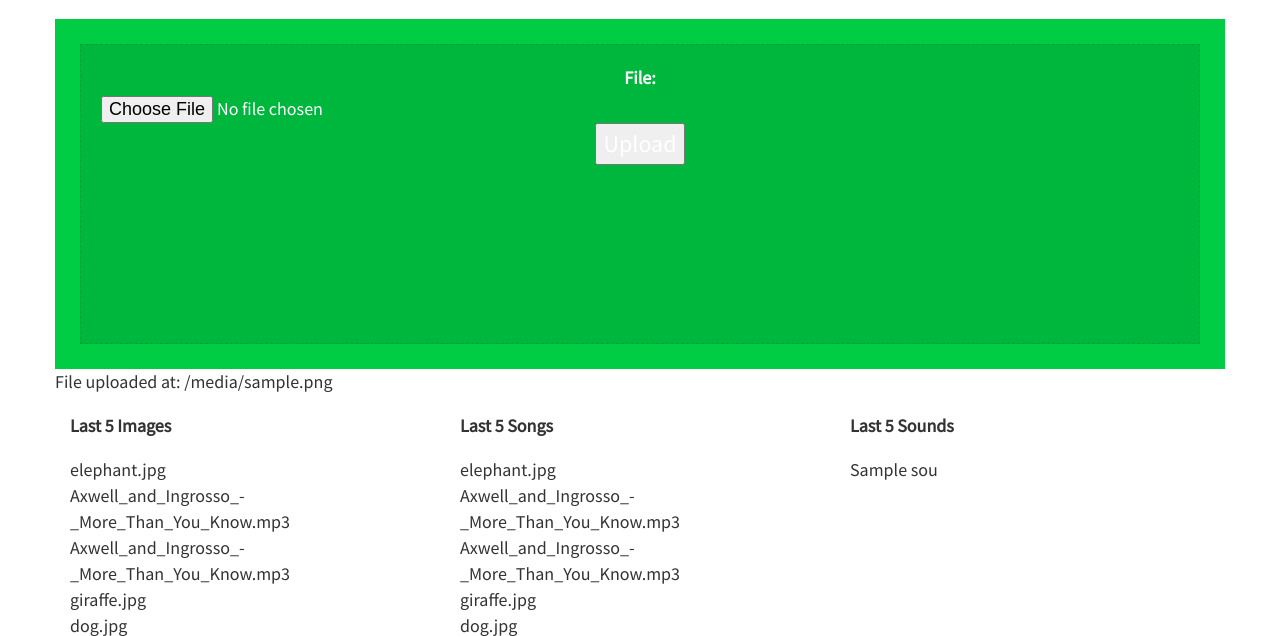
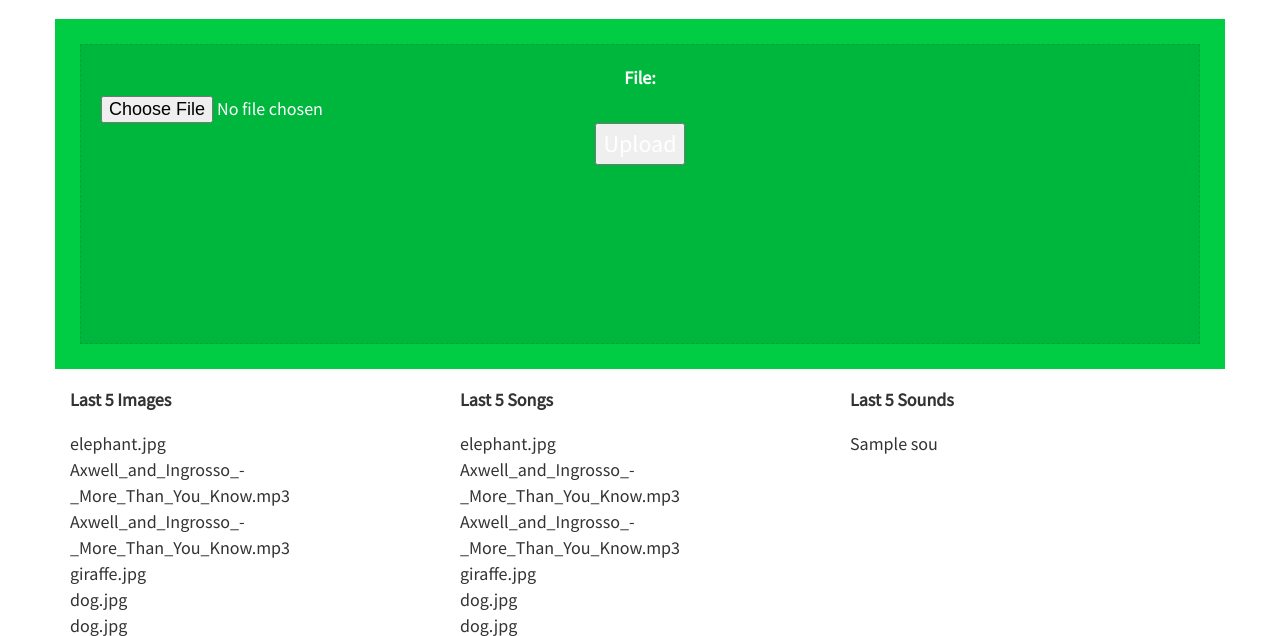
Before and after one commit to Reshait/QRMusical, a Django app: template appQRMusical/templates/upload.html in a window 1280 px wide. Shown: the part 216-852 px from the top of the page. Run offline with Django 3.2, Linux system fonts and the light colour scheme; data comes from the database, SQL or seed files in the repository; both versions use the stored data as it was after the commit; tables that the repository leaves empty hold one stand-in row (values such as "Sample post"); the template is opened without the code that fills it: values that come from a table or form of the project are taken from there, most other values are stand-ins (such as "Sample title", 1, 10 or a date in 2020); some libraries are stand-ins or nearby versions.

Commit message:
minor changes

```diff
--- a/appQRMusical/templates/upload.html
+++ b/appQRMusical/templates/upload.html
@@ -17,10 +17,6 @@
 				</form>
 			</div>
 		</div>
-
-		{% if uploaded_file_url %}
-			<p>File uploaded at: <a href="{{ uploaded_file_url }}">{{ uploaded_file_url }}</a></p>
-		{% endif %}
 
 		<div class="col-sm-4">
 			<h5>Last 5 Images</h5>
--- a/appQRMusical/views.py
+++ b/appQRMusical/views.py
@@ -107,7 +107,7 @@ def upload(request):
 		'form'          : form,
 		'images_list'   : images_list,
 		'songs_list'    : songs_list,
-		'sounds_list'   : sounds_list
+		'sounds_list'   : sounds_list,
 	})
 
 class Item(DetailView):
```
Also changed, not shown: db.sqlite3.
